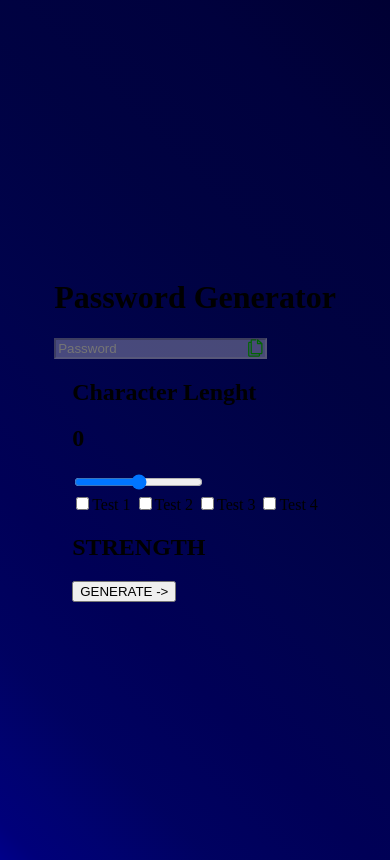
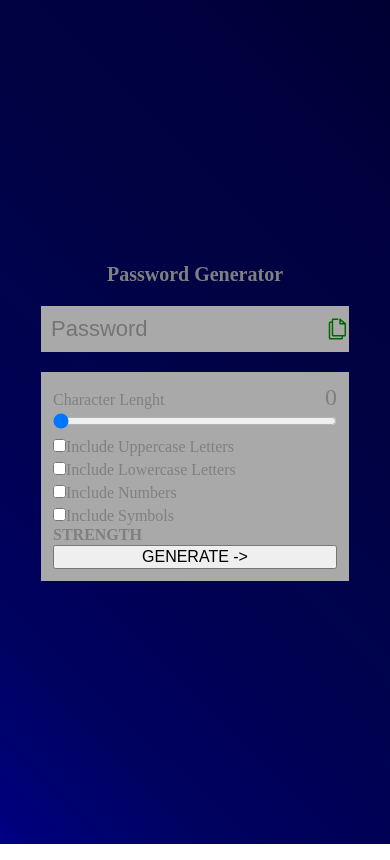
Before and after one commit to JustinWebDevs/PasswordGenerator, a website: page index.html in a window 390 px wide. Drawn offline with Linux system fonts and the light colour scheme.

Commit message:
Funciones de la app y mejoras en el estilo y responsive

```diff
--- a/index.html
+++ b/index.html
@@ -7,27 +7,37 @@
     <link rel="stylesheet" href="styles/css/style.css">
 </head>
 <body>
+    <div class="header">
+        <h4>Password Generator</h4>
+        <input type="text" placeholder="Password" id="password" disabled>
+    </div>
     <div class="container">
-        <div class="header">
-            <h1>Password Generator</h1>
-            <input type="text" placeholder="Password" disabled>
-        </div>
-        <div class="body">
-            <h2>Character Lenght</h2>
-            <h2>0</h2>
-            <input type="range">
+        <div class="containerBody">
+            <div class="charactInfo">
+                <p class="generalText">Character Lenght</p>
+                <p class="textLg" id="valueRange">0</p>
+            </div>
+            <input type="range" value="0" class="widthDiv" id="charLenght" min="0" max="100">
             <div>
-                <input type="checkbox"><label>Test 1</label>
-                <input type="checkbox"><label>Test 2</label>
-                <input type="checkbox"><label>Test 3</label>
-                <input type="checkbox"><label>Test 4</label>
+                <div class="checkboxItem">
+                    <input type="checkbox" id="upper"><label for="upper" class="generalText">Include Uppercase Letters</label>
+                </div>
+                <div class="checkboxItem">
+                    <input type="checkbox" id="lower"><label for="lower" class="generalText">Include Lowercase Letters</label>
+                </div>
+                <div class="checkboxItem">
+                    <input type="checkbox" id="numbers"><label for="numbers" class="generalText">Include Numbers</label>
+                </div>
+                <div class="checkboxItem">
+                    <input type="checkbox" id="symbols"><label for="symbols" class="generalText">Include Symbols</label>
+                </div>
             </div>
-            <div>
-                <h2>STRENGTH</h2>
-
+            <div class="widthDiv">
+                <h2 class="generalText">STRENGTH</h2>
             </div>
-            <button>GENERATE -></button>
+            <button class="generalText widthDiv" id="generate">GENERATE -></button>
         </div>
     </div>
 </body>
 </html>
+<script src="scripts/script.js"></script>
--- a/styles/sass/style.scss
+++ b/styles/sass/style.scss
@@ -1,3 +1,5 @@
+*{margin: 0;}
+
 $bgGradient: linear-gradient(
     45deg,
     hsl(240deg 100% 27%) 0%,
@@ -11,27 +13,112 @@ $bgGradient: linear-gradient(
     hsl(240deg 100% 10%) 100%
   );
 
+  $font: 1;
+  $colorFont: gray;
+  $bgColor: darkgray;
+
   html{
     background-image: $bgGradient;
     margin: 0;
-  }
-
-  .container{
     display: flex;
     align-items: center;
     flex-direction: column;
     justify-content: center;
     height: 100vh;
+    font-size: 18px;
+    overflow: hidden;
+  }
+
+  @media (min-width: 375px){
+    html{
+      font-size: 20px;
+    }
+  }
+
+  @media (min-width: 425px){
+    html{
+      font-size: 22px;
+    }
+  }
+
+  @media (min-width: 768px){
+    html{
+      font-size: 26px;
+    }
+  }
+
+  @media (min-width: 1024px){
+    html{
+      font-size: 30px;
+    }
+  }
+
+  @media (min-width: 1440px){
+    html{
+      font-size: 36px;
+    }
+  }
+
+  @media (min-width: 2560px){
+    html{
+      font-size: 52px;
+    }
+  }
+
+  .container{
+    display: flex;
+    flex-direction: column;
+
+    color: $colorFont;
+    background-color: $bgColor;
+    padding: .6rem;
   }
 
   .header{
+      color: $colorFont;
+      display: flex;
+      align-items: center;
+      flex-direction: column;
+
+      h4 {
+        margin-bottom: 1rem;
+      }
 
       input {
-          padding-right: 30px;
+          font-size: 1.1rem;
           background-image: url('../../copy.svg');
           background-repeat: no-repeat;
           background-position: right center;
-          background-size: 20px 20px;
-          background-color: none;
+          background-size: 1.2rem;
+          background-color: $bgColor;
+          border: none;
+          color: $colorFont;
+          margin-bottom: 1rem;
+          padding: 0.5rem;
         }
+
     }
+
+    .containerBody{
+
+
+      .charactInfo{
+        display: flex;
+        flex-direction: row;
+        justify-content: space-between;
+        align-items: baseline;
+      }
+
+    }
+
+  .generalText{
+    font-size: 0.8rem;
+  }
+
+  .textLg{
+    font-size: 1.2rem;
+  }
+
+  .widthDiv{
+    width: 100%;
+  }
```
Also changed, not shown: styles/css/style.css, 1 other file.
